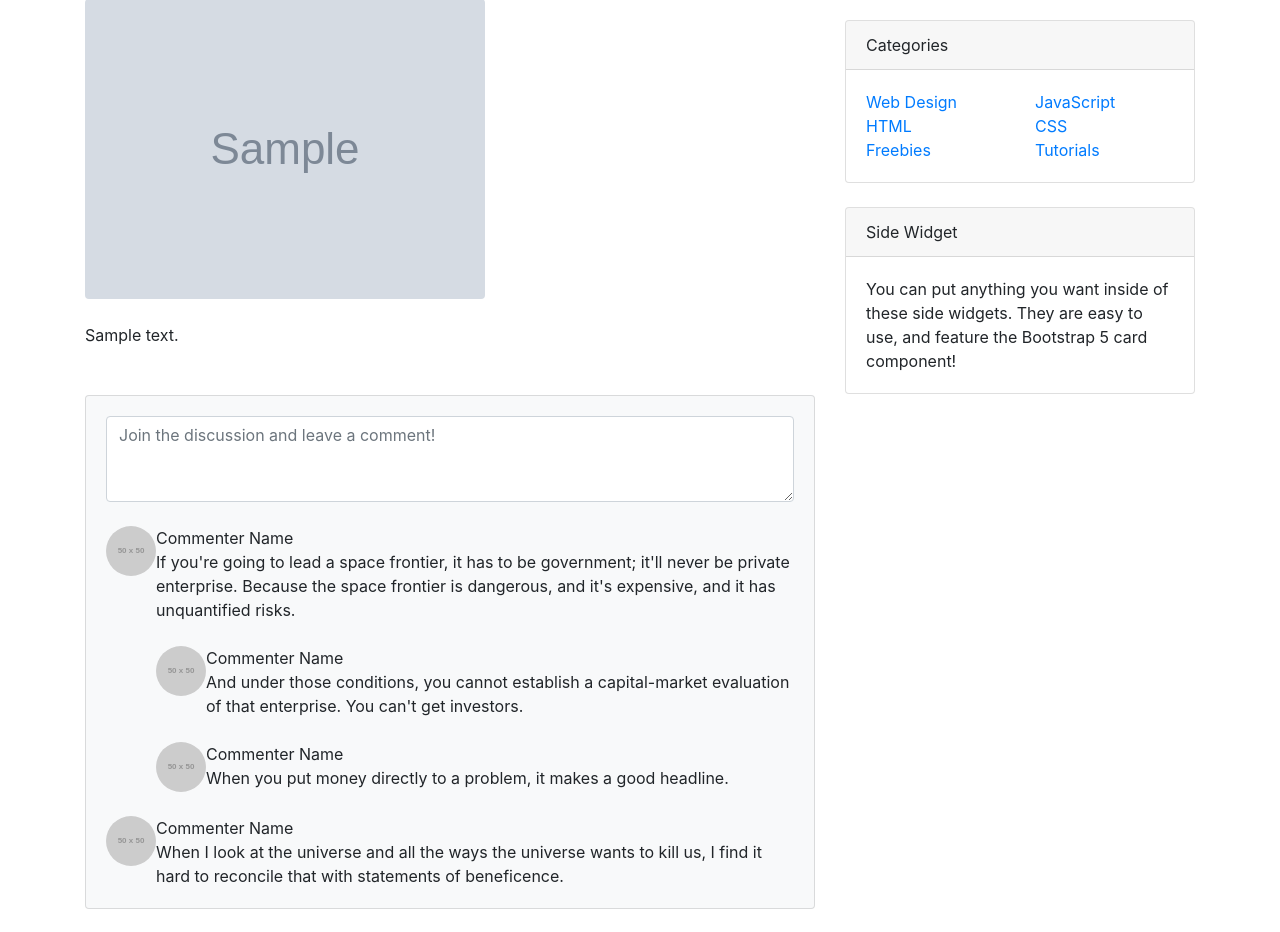
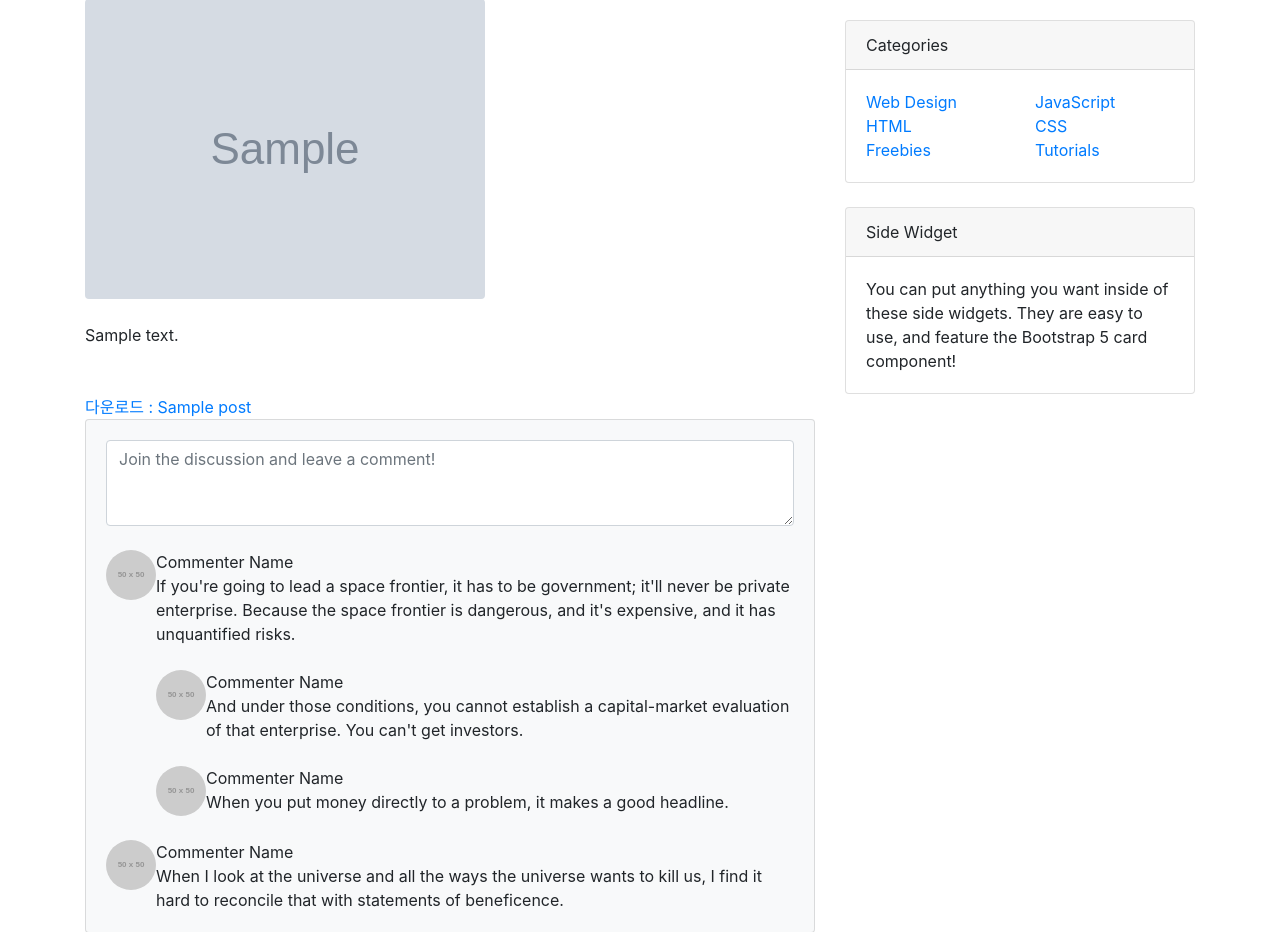
Before and after one commit to leekwanghyup/django_blog, a Django app: template blog/templates/blog/post_detail.html in a window 1280 px wide. Shown: the part 237-1169 px from the top of the page. Run offline with Django 3.2, Linux system fonts and the light colour scheme; the template is opened without the code that fills it: most values are stand-ins (such as "Sample title", 1, 10 or a date in 2020); grey boxes marked "Sample" are stand-in pictures; grey boxes labelled with a size stand in for pictures from a placeholder-image service; some libraries are stand-ins or nearby versions.

Commit message:
ã템플ë¦릿 ì에서 파일 다운 ë로드 표시

```diff
--- a/blog/models.py
+++ b/blog/models.py
@@ -1,3 +1,5 @@
+import os.path
+
 from django.db import models
 
 
@@ -19,3 +21,6 @@ class Post(models.Model):
 
     def get_url(self):
         return f'/blog/{self.pk}'
+
+    def get_file_name(self):
+        return os.path.basename(self.file_upload.name)
--- a/blog/templates/blog/post_detail.html
+++ b/blog/templates/blog/post_detail.html
@@ -70,6 +70,11 @@
                 </figure>
                 <!-- Post content-->
                 <section class="mb-5">{{post.content}}</section>
+                {% if post.file_upload.url %}
+                    <a href="{{post.file_upload.url}}" class="">다운로드 : {{post.get_file_name}} </a>
+                {% endif%}
+
+
             </article>
             <!-- Comments section-->
             <section class="mb-5">
```
